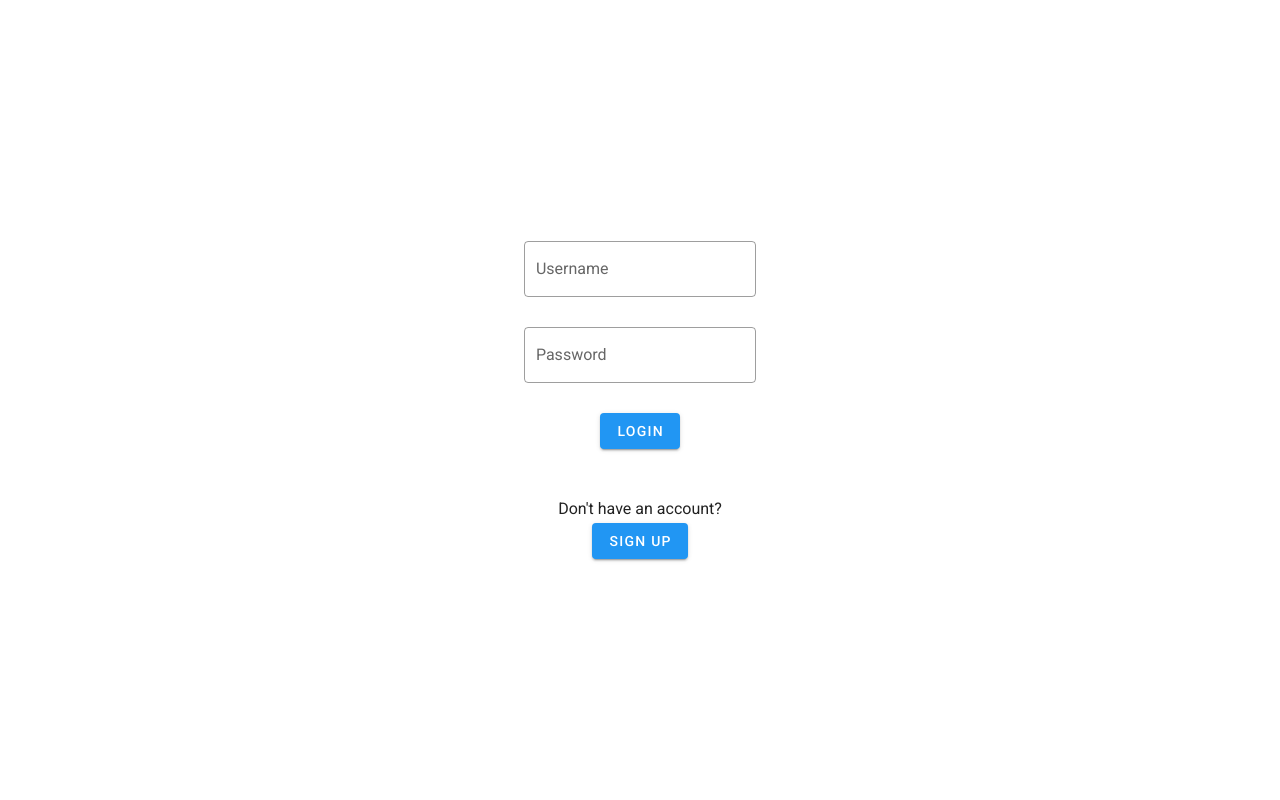
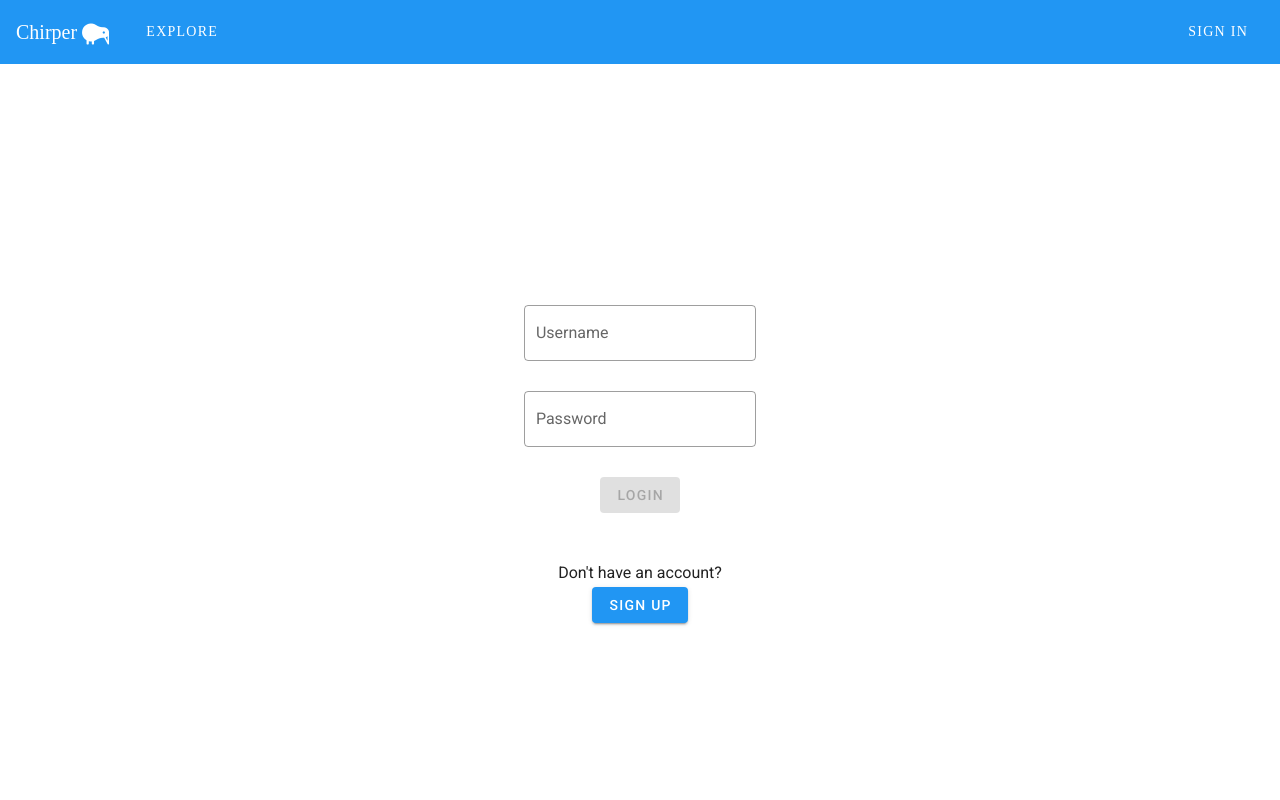
Before and after one commit to chantelprows/twit, a Vue app: page / in a window 1280 px wide. Shown: the top 800 px of the page. Built offline with nearby package versions, Linux system fonts and the light colour scheme.

Commit message:
not much

```diff
--- a/package.json
+++ b/package.json
@@ -16,6 +16,7 @@
     "vuex": "^3.1.1"
   },
   "devDependencies": {
+    "@fortawesome/fontawesome-free": "^5.11.2",
     "@vue/cli-plugin-babel": "^3.11.0",
     "@vue/cli-plugin-eslint": "^3.11.0",
     "@vue/cli-service": "^3.11.0",
--- a/src/App.vue
+++ b/src/App.vue
@@ -1,8 +1,30 @@
 <template>
   <section>
+    <router-view/>
+    <v-toolbar style="background-color: #2196F3" dark>
+      <v-toolbar-title> Chirper <v-icon> fas fa-kiwi-bird</v-icon> </v-toolbar-title>
+
+
+      <v-toolbar-items style="margin-left: 20px;">
+        <v-btn text v-show="loggedIn">Feed</v-btn>
+        <v-btn text v-show="loggedIn">Story</v-btn>
+        <v-btn text>Explore</v-btn>
+      </v-toolbar-items>
+
+      <v-spacer></v-spacer>
+      <template>
+        <v-btn v-if="!loggedIn" text>
+          Sign in
+        </v-btn>
+        <div v-else>
+          Logged In
+        </div>
+      </template>
+    </v-toolbar>
+
     <div v-if="!loggedIn">
       <login v-if="!showSignup"></login>
-      <signup v-else></signup>
+<!--      <signup v-else></signup>-->
     </div>
     <div v-else>
       Logged in
--- a/src/components/login.vue
+++ b/src/components/login.vue
@@ -22,7 +22,7 @@
                                 @keyup.enter="login()"
                         ></v-text-field>
                         <br>
-                        <v-btn color="blue" style="color: white;" @click="login()"> Login </v-btn>
+                        <v-btn :disabled="!password || ! username" color="blue" style="color: white;" @click="login()"> Login </v-btn>
                         <br><br><br>
                         Don't have an account?
                         <br>
@@ -39,8 +39,8 @@
         name: "login",
         data: function() {
             return {
-                username: "",
-                password: ""
+                username: null,
+                password: null
             }
         },
         computed: {
@@ -63,7 +63,7 @@
                 this.$store.commit('setPassword', this.password)
             },
             signUp() {
-                this.$router.push({ path: '/sign-up' })
+                this.$router.push({ path: '/signup' })
                 this.$store.commit('setShowSignup', true)
             }
         }
--- a/src/main.js
+++ b/src/main.js
@@ -10,7 +10,7 @@ Vue.config.productionTip = false
 Vue.use(Vuex)
 Vue.use(VueRouter)
 
-import Signup from './components/sign-up'
+import Signup from './components/sign-up.vue'
 
 const routes = [
   { path: '/', component: App },
--- a/src/plugins/vuetify.js
+++ b/src/plugins/vuetify.js
@@ -1,3 +1,4 @@
+import '@fortawesome/fontawesome-free/css/all.css'
 import Vue from 'vue';
 import Vuetify from 'vuetify/lib';
 
@@ -5,6 +6,6 @@ Vue.use(Vuetify);
 
 export default new Vuetify({
   icons: {
-    iconfont: 'mdi',
+    iconfont: 'fa',
   },
 });
```
Also changed, not shown: src/router/index.js (added, +15 -0 lines), 1 other file (tests, documents, lock files or other folders).
